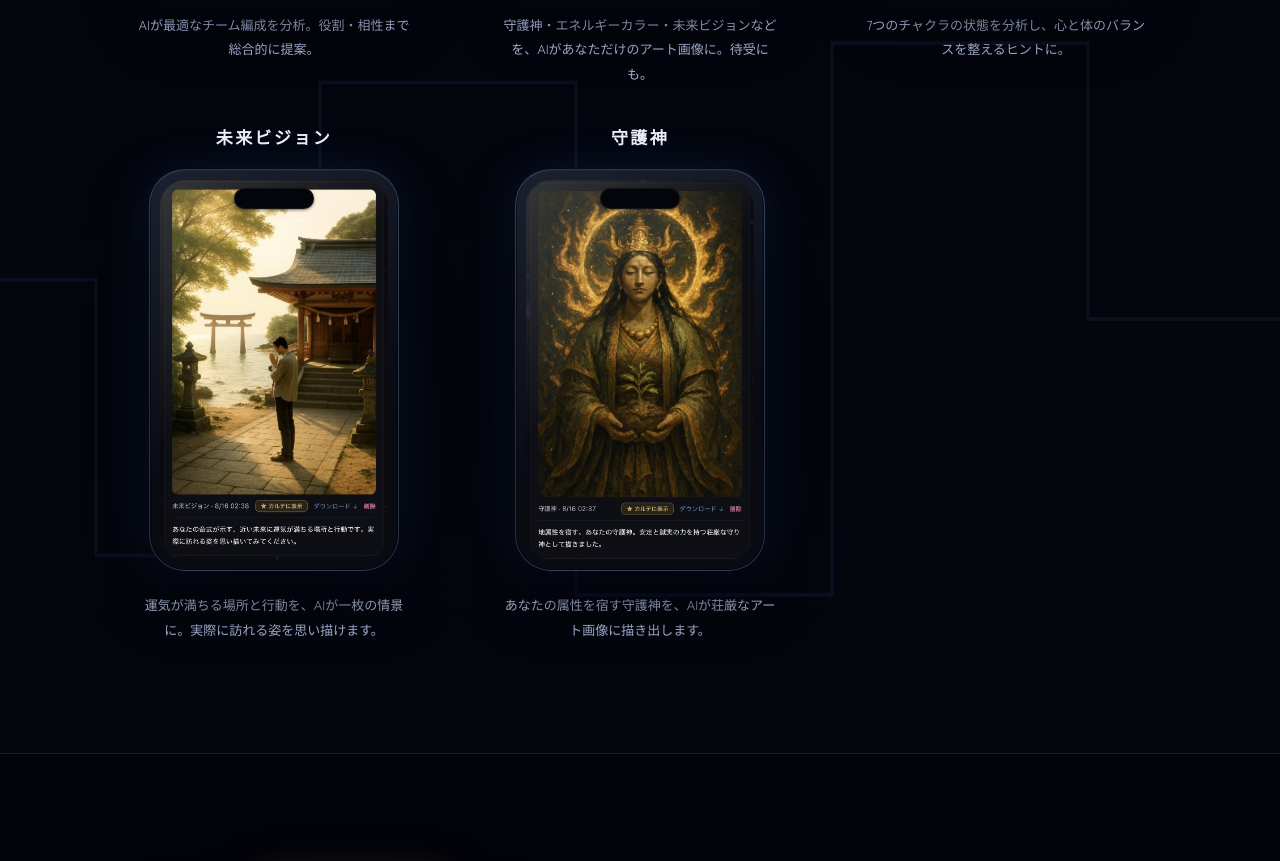
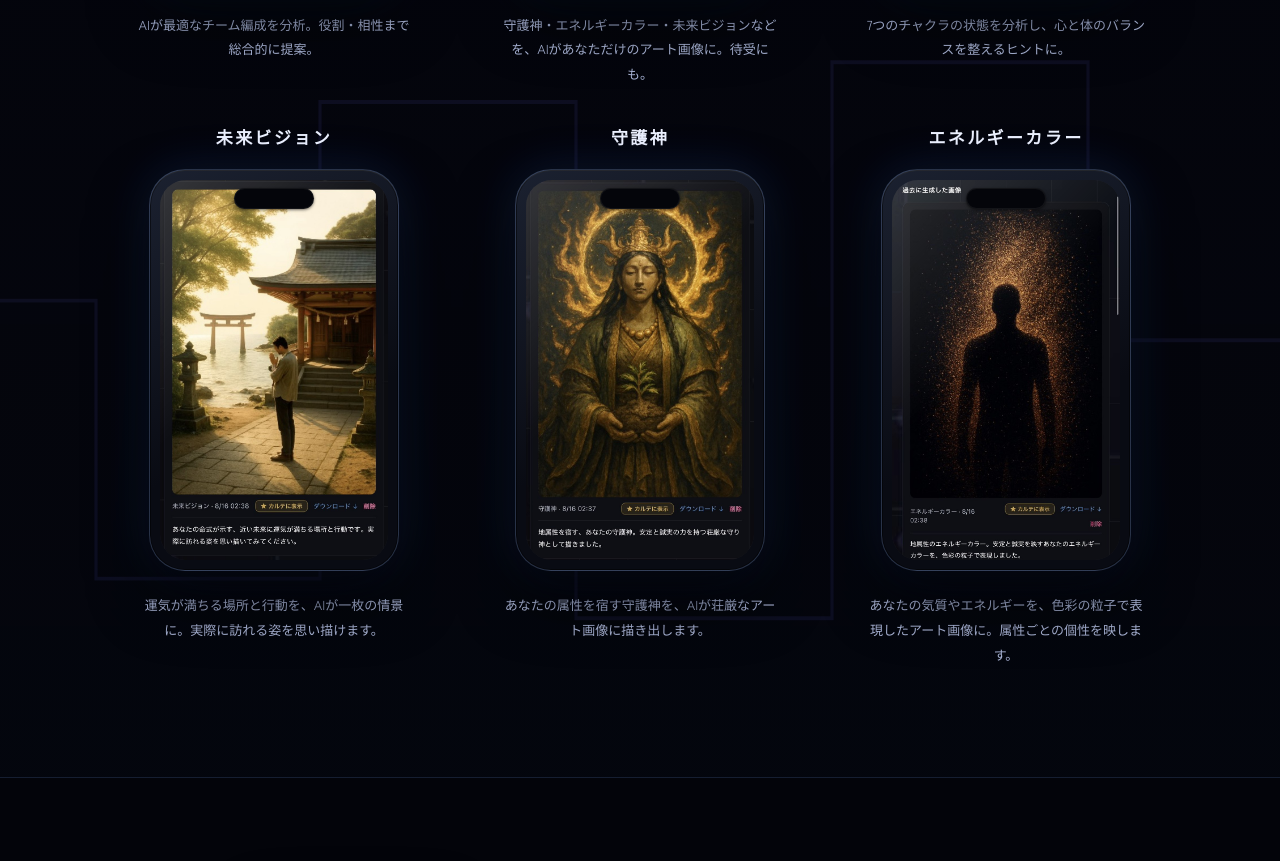
Before and after one commit to hmiyamagooner-collab/rela.lp, a website: page lp.html in a window 1280 px wide. Shown: the part 2400-3261 px from the top of the page. Drawn offline with Linux system fonts and the light colour scheme.

Commit message:
feat(lp): できことに「エネルギーカラー」カードを追加(計12機能)
守護神の次に エネルギーカラー(生成アート)を追加。

Co-Authored-By: Claude Opus 4.8 (1M context) <noreply@anthropic.com>
Claude-Session: https://claude.ai/code/session_01EQLBVha8gw1GnW2XQMCjcz

```diff
--- a/lp.html
+++ b/lp.html
@@ -652,6 +652,13 @@ footer{position:relative;z-index:1;border-top:1px solid var(--line);padding:44px
         <div class="mini"><img class="mini-shot" src="assets/ss-guardian.jpg" alt="守護神。あなたの属性を宿す守護神をAIが荘厳なアートに描く" loading="lazy"></div>
         <p>あなたの属性を宿す守護神を、AIが荘厳なアート画像に描き出します。</p>
       </div>
+
+      <!-- 12 エネルギーカラー -->
+      <div class="f-item rv">
+        <h3>エネルギーカラー</h3>
+        <div class="mini"><img class="mini-shot" src="assets/ss-energy.jpg" alt="エネルギーカラー。あなたの気質を色彩の粒子で表現したアート" loading="lazy"></div>
+        <p>あなたの気質やエネルギーを、色彩の粒子で表現したアート画像に。属性ごとの個性を映します。</p>
+      </div>
     </div>
   </div>
 </section>
```
Also changed, not shown: assets/ss-energy.jpg (added).
